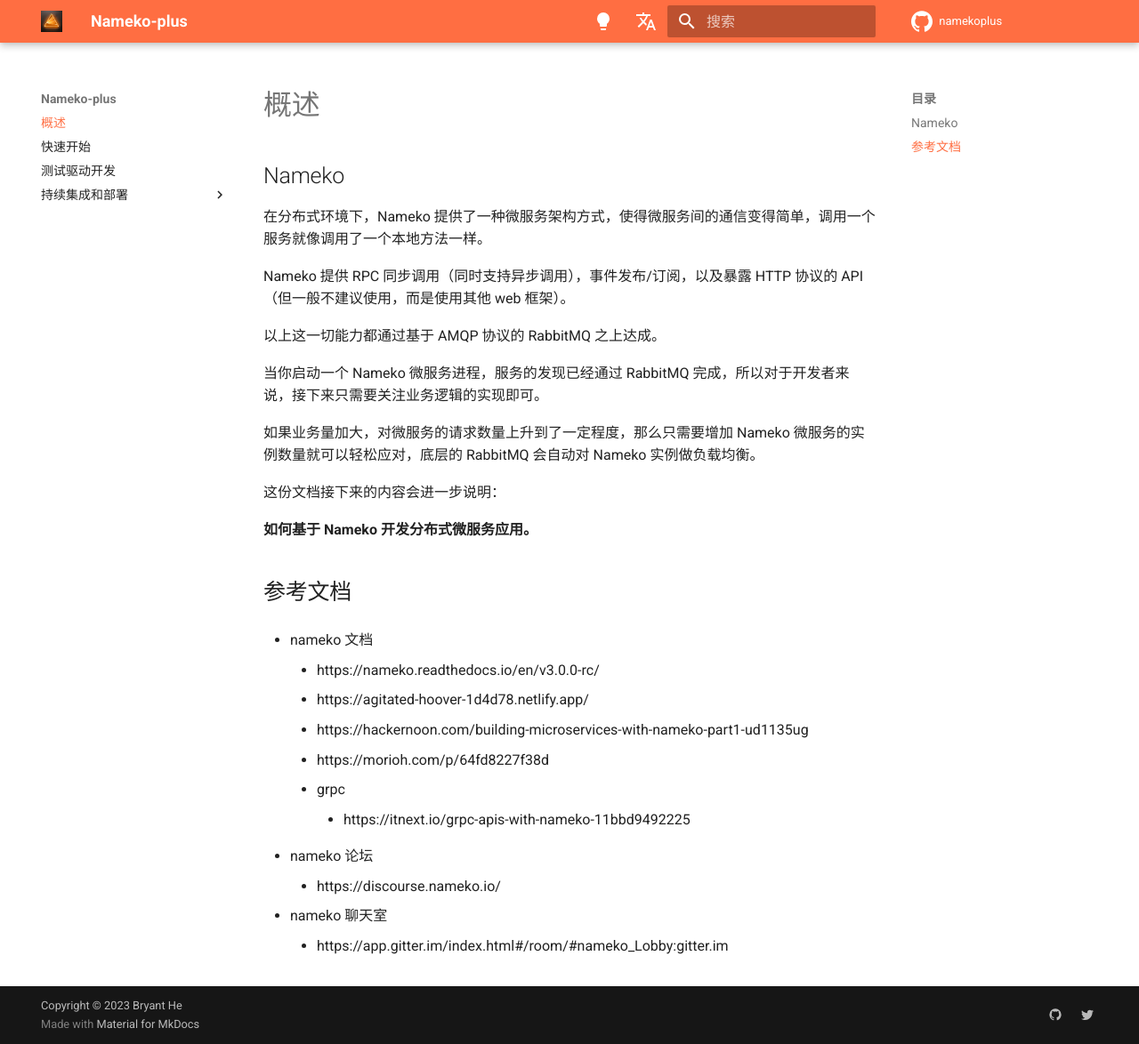
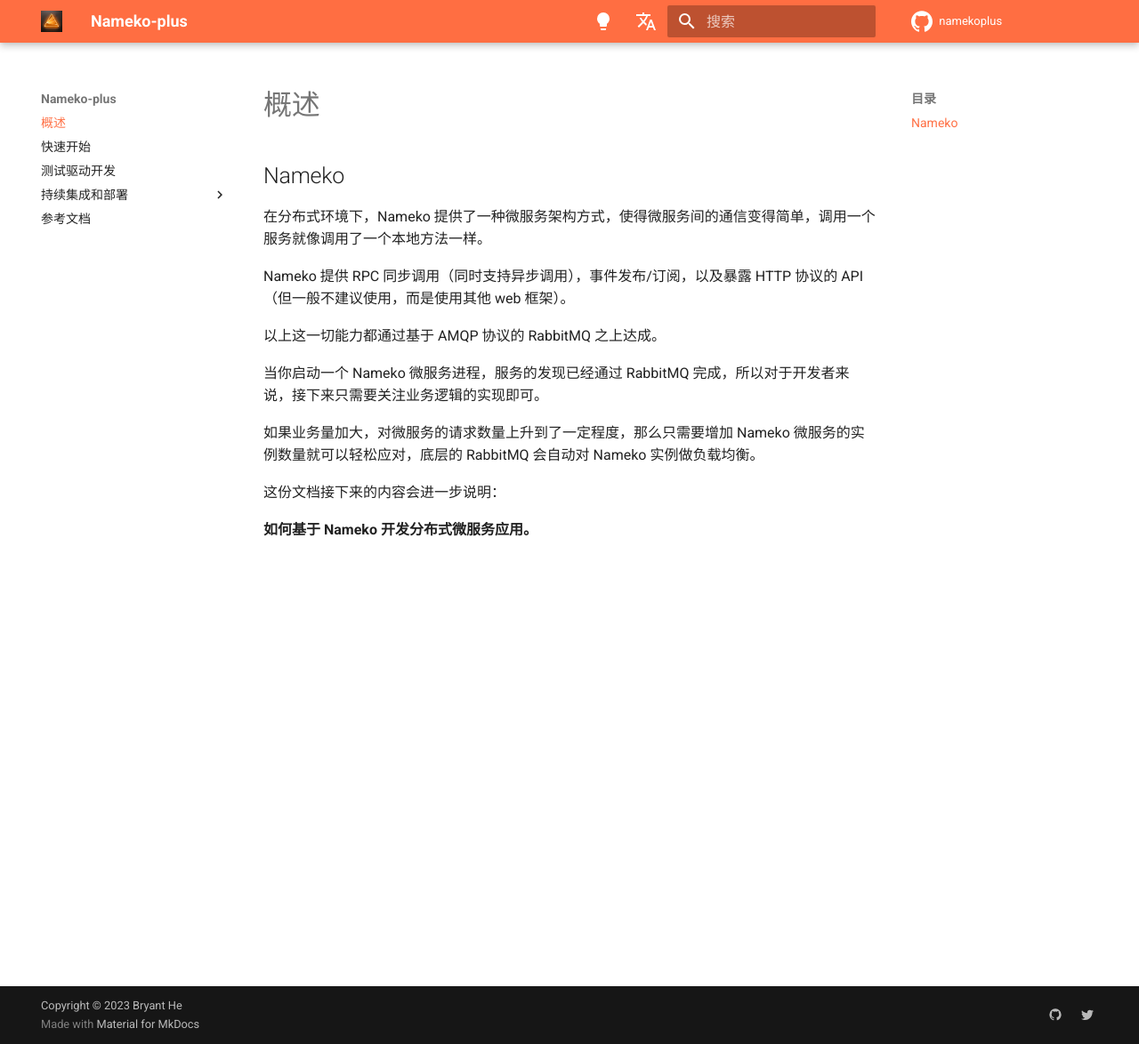
Before and after one commit to Bryanthelol/nameko-plus-doc, an MkDocs documentation site: the page built from docs/index.md, in a window 1280 px wide and 1174 px high. Shown: the whole window at 89% size. Built offline with MkDocs 1.6.1 and Material for MkDocs 9.7.7, drawn with Linux system fonts in a browser that asks for light colours; comment, search, counter and statistics services are not loaded.

Commit message:
update doc

```diff
--- a/docs/index.md
+++ b/docs/index.md
@@ -24,24 +24,3 @@
 这份文档接下来的内容会进一步说明：
 
 **如何基于 Nameko 开发分布式微服务应用。**
-
-
-## 参考文档
-
-- nameko 文档
-
-    - https://nameko.readthedocs.io/en/v3.0.0-rc/
-    - https://agitated-hoover-1d4d78.netlify.app/
-    - https://hackernoon.com/building-microservices-with-nameko-part1-ud1135ug
-    - https://morioh.com/p/64fd8227f38d
-    - grpc
-
-        - https://itnext.io/grpc-apis-with-nameko-11bbd9492225
-
-- nameko 论坛
-
-    - https://discourse.nameko.io/
-
-- nameko 聊天室
-
-    - https://app.gitter.im/index.html#/room/#nameko_Lobby:gitter.im
--- a/mkdocs.yml
+++ b/mkdocs.yml
@@ -13,6 +13,7 @@
   - sit 环境方案.md
   - staging 环境方案.md
   - prod 环境方案.md
+- 参考文档.md
 # - 整体架构说明.md
 # - 深入微服务架构:
 #   - 基于 Nameko 的高可用设计.md
```
Also changed, not shown: docs/参考文档.md (added, +28 -0 lines).
